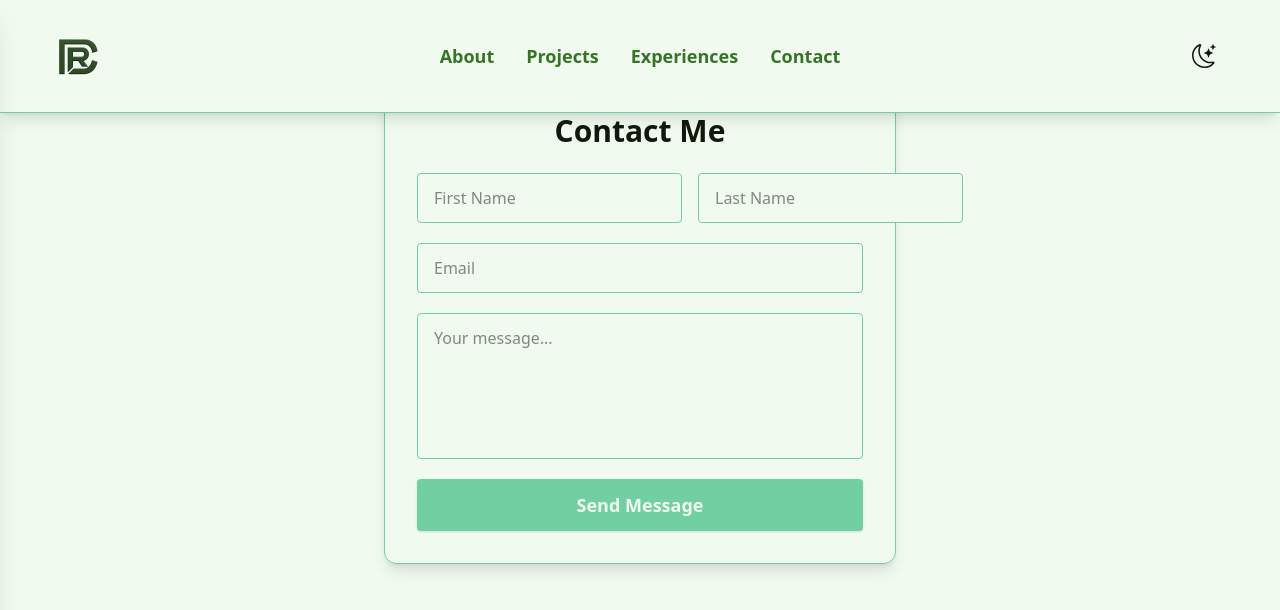
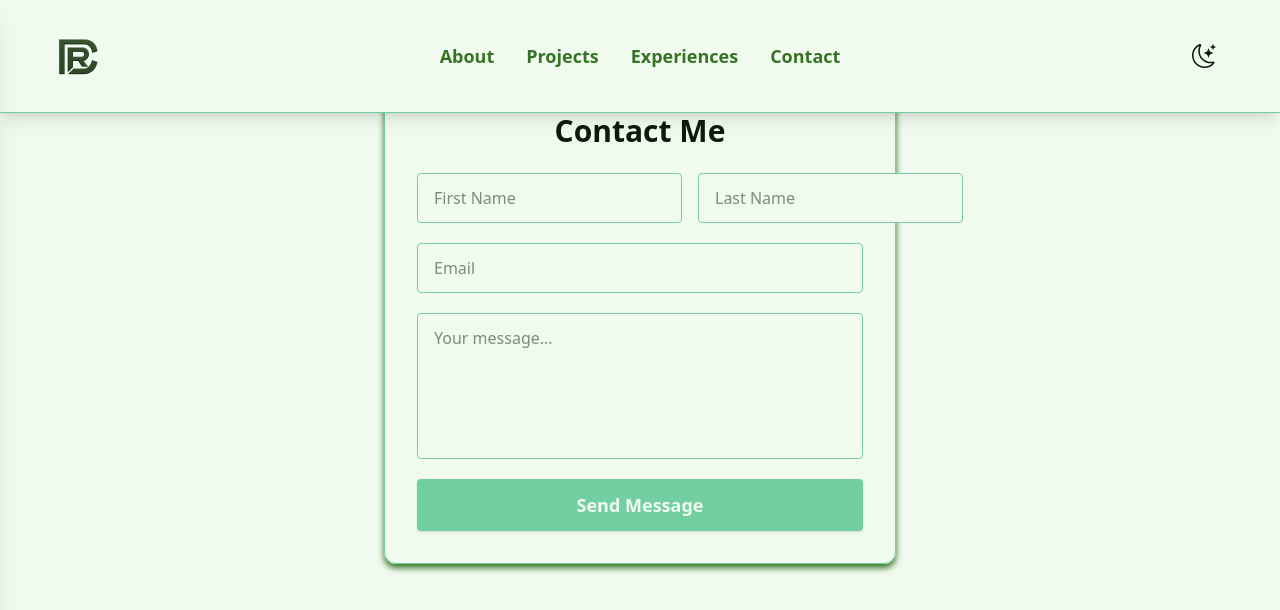
Before and after one commit to rxghavc/portfolio-website-v2, a React (Vite) app: page /contact in a window 1280 px wide. Shown: the top 610 px of the page. Built offline with nearby package versions, Linux system fonts and the light colour scheme.

Commit message:
added a boxshadow

```diff
--- a/src/pages/Contact.jsx
+++ b/src/pages/Contact.jsx
@@ -30,7 +30,9 @@ export default function ContactSection() {
 
   return (
     <section id="contact" className="py-20 bg-background/80">
-      <div className="w-full max-w-lg mx-auto bg-background/80 rounded-xl shadow-lg border p-8" style={{ borderColor: 'var(--accent)' }}>
+      <div className="w-full max-w-lg mx-auto bg-background/80 rounded-xl shadow-lg border p-8"
+        style={{ borderColor: 'var(--accent)', boxShadow: '0 4px 6px var(--primary)' }}
+      >
         <h2 className="text-3xl font-bold mb-6 text-center" style={{ color: 'var(--text)' }}>Contact Me</h2>
         <form className="flex flex-col gap-5" onSubmit={handleSubmit}>
           <div className="flex flex-col md:flex-row gap-4">
```
